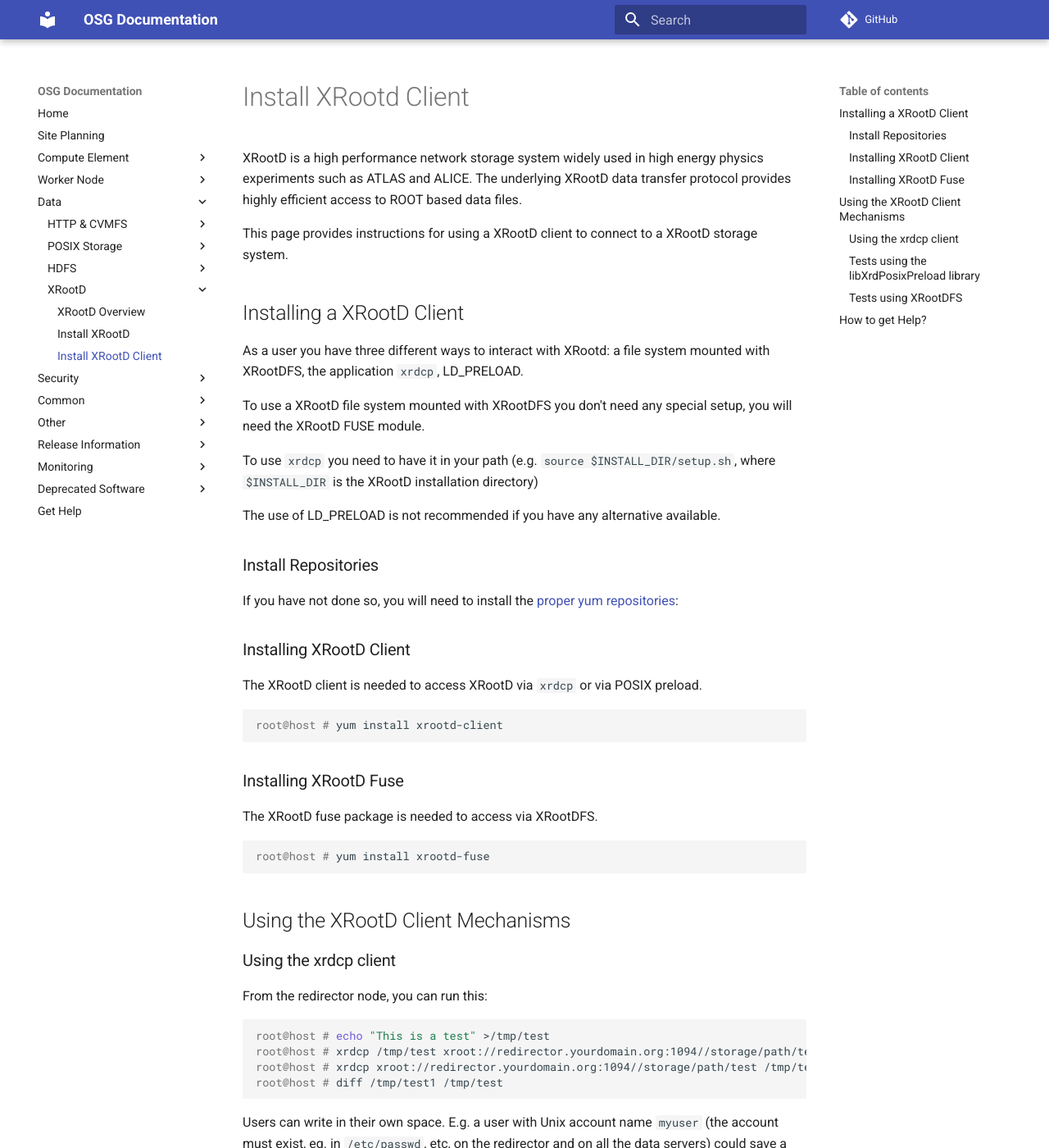
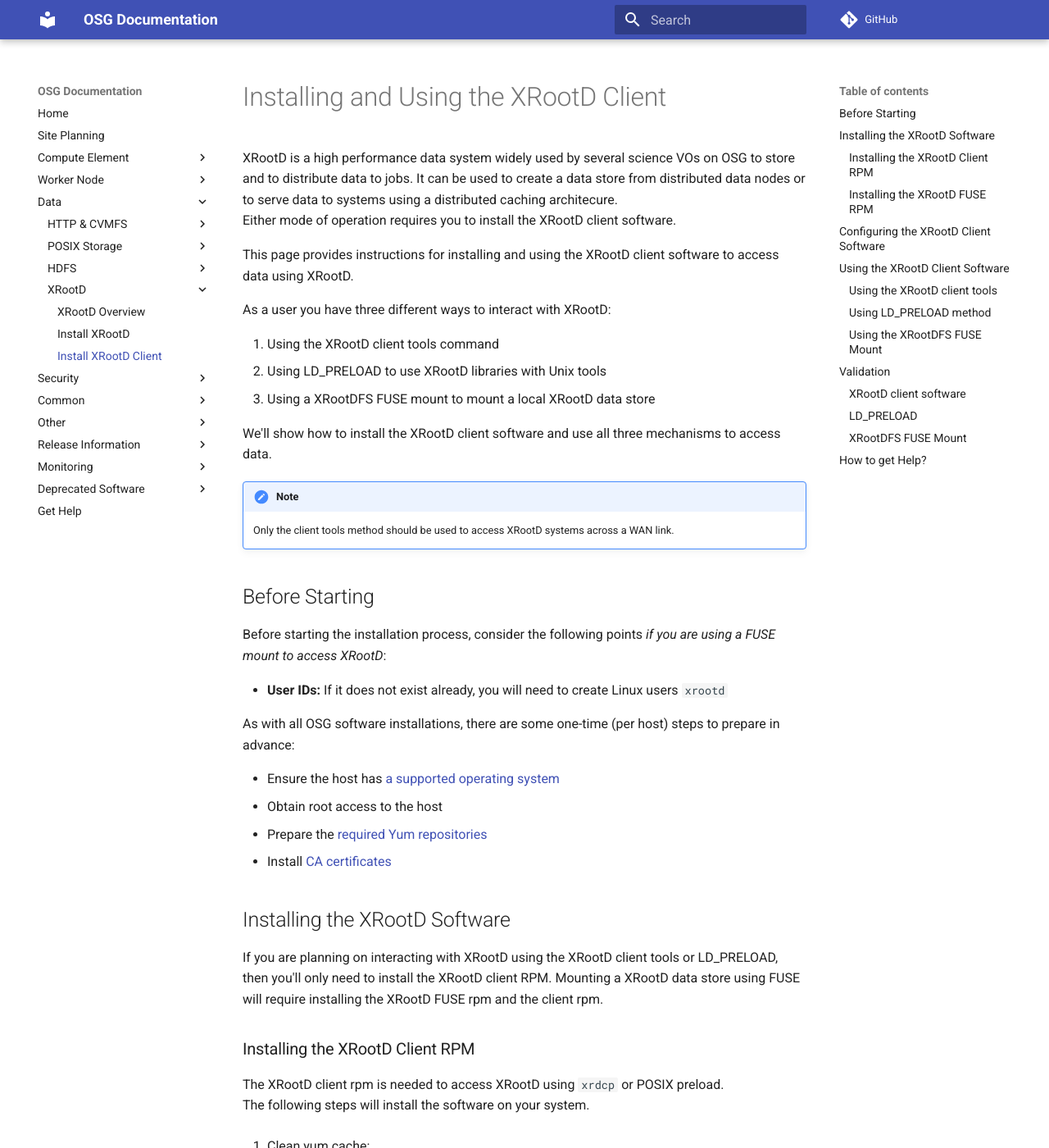
Before and after one commit to osg-htc/docs, an MkDocs documentation site: the page built from docs/data/install-xroot-client.md, in a window 1280 px wide and 1400 px high. Shown: the whole window at 82% size. Built offline with MkDocs 1.6.1 and Material for MkDocs 9.7.7, drawn with Linux system fonts in a browser that asks for light colours; comment, search, counter and statistics services are not loaded; old or Windows-style settings are respelled for this version of MkDocs; some of the changed text lies outside the part shown.

Commit message:
Add updates for SOFTWARE-3145 (update xrootd client install docs)

````diff
--- a/docs/data/install-xroot-client.md
+++ b/docs/data/install-xroot-client.md
@@ -1,69 +1,134 @@
+Installing and Using the XRootD Client
+==============================================
 
-Install XRootd Client
-=====================
+XRootD is a high performance data system widely used by several science VOs on OSG to store and to distribute data to
+jobs.
+It can be used to create a data store from distributed data nodes or to serve data to systems using a distributed
+caching architecure.
+Either mode of operation requires you to install the XRootD client software.
 
-XRootD is a high performance network storage system widely used in high energy physics experiments such as ATLAS and ALICE. The underlying XRootD data transfer protocol provides highly efficient access to ROOT based data files.
+This page provides instructions for installing and using the XRootD client software to access data using XRootD.
 
-This page provides instructions for using a XRootD client to connect to a XRootD storage system.
+As a user you have three different ways to interact with XRootD:
 
-Installing a XRootD Client
---------------------------
+1. Using the XRootD client tools command
+1. Using LD\_PRELOAD to use XRootD libraries with Unix tools
+1. Using a XRootDFS FUSE mount to mount a local XRootD data store
 
-As a user you have three different ways to interact with XRootd: a file system mounted with XRootDFS, the application `xrdcp`, LD\_PRELOAD.
+We'll show how to install the XRootD client software and use all three mechanisms to access data.
 
-To use a XRootD file system mounted with XRootDFS you don't need any special setup, you will need the XRootD FUSE module.
-
-To use `xrdcp` you need to have it in your path (e.g. `source $INSTALL_DIR/setup.sh`, where `$INSTALL_DIR` is the XRootD installation directory)
-
-The use of LD\_PRELOAD is not recommended if you have any alternative available.
-
-### Install Repositories
-
-If you have not done so, you will need to install the [proper yum repositories](../common/yum):
+!!! Note
+    Only the client tools method should be used to access XRootD systems across a WAN link.
 
 
-### Installing XRootD Client
+Before Starting
+---------------
 
-The XRootD client is needed to access XRootD via `xrdcp` or via POSIX preload.
+Before starting the installation process, consider the following points *if you are using a FUSE mount to access
+XRootD*:
+
+-   **User IDs:** If it does not exist already, you will need to create Linux users `xrootd`
+
+As with all OSG software installations, there are some one-time (per host) steps to prepare in advance:
+
+- Ensure the host has [a supported operating system](../release/supported_platforms)
+- Obtain root access to the host
+- Prepare the [required Yum repositories](../common/yum)
+- Install [CA certificates](../common/ca)
+
+
+Installing the XRootD Software
+------------------------------
+
+If you are planning on interacting with XRootD using the XRootD client tools  or LD\_PRELOAD, then you'll only need to install the XRootD
+client RPM.
+Mounting a XRootD data store using FUSE will require installing the XRootD FUSE rpm and the client rpm.
+
+### Installing the XRootD Client RPM
+
+The XRootD client rpm is needed to access XRootD using `xrdcp` or POSIX preload.
+The following steps will install the software on your system.
+
+1. Clean yum cache:
+
+        ::console
+        root@host # yum clean all --enablerepo=\*
+
+1. Update software:
+
+        :::console
+        root@host # yum update
+
+    This command will update **all** packages
+
+1. Install XRootD Client rpm:
+
+        :::console
+        root@host # yum install xrootd-client
+
+
+### Installing the XRootD FUSE RPM
+
+The XRootD FUSE rpm is only needed if you are planning on mounting a local XRootD data store.
+If you are planning on using a FUSE mount, you'll need to install the client rpm as outlined above and also run the following command:
+
+1. Install XRootD FUSE rpm:
+
+        :::console
+        root@host # yum install xrootd-fuse
+
+
+Configuring the XRootD Client Software
+--------------------------------------
+
+Once the appropriate RPM(s) are installed, only the FUSE setup will need further configuration.
+See [this](/docs/data//install-xrootd/#optional-enabling-a-fuse-mount) for instructions on updating your `fstab`.
+
+
+Using the XRootD Client Software
+----------------------------------
+
+### Using the XRootD client tools
+
+Once the `xrootd-client` rpm is installed, you should be able to use the `xrdcp` command to copy files to and from
+XRootD systems and the local file system.
+For example:
 
 ``` console
-root@host # yum install xrootd-client
+user@host # echo "This is a test" >/tmp/test
+user@host # xrdcp /tmp/test xroot://redirector.domain.org:1094//storage/path/test
+user@host # xrdcp xroot://redirector.domain.org:1094//storage/path/test /tmp/test1
+user@host # diff /tmp/test1 /tmp/test
 ```
 
-### Installing XRootD Fuse
-
-The XRootD fuse package is needed to access via XRootDFS.
+For other operations, you'll need to use the `xrdfs` command.
+This command allows you to do file operations such as creating directories, removing directories, deleting files, and
+moving files on a XRootD system, provided you have the appropriate authorization.
+The `xrdfs` command can be used interactively by running `xrdfs xroot://redirector.domain.org:1094/`.
+Alternatively, you can use it in batch mode by adding the `xrdfs` command after the xroot URI.  For example:
 
 ``` console
-root@host # yum install xrootd-fuse
+user@host # echo "This is a test" >/tmp/test
+user@host # xrdfs xroot://redirector.domain.org:1094/  mkdir  /storage/path/test
+user@host # xrdcp xroot://redirector.domain.org:1094//storage/path/test/test1 /tmp/test1
+user@host # xrdfs xroot://redirector.domain.org:1094/  ls  /storage/path/test/test1
+user@host # xrdfs xroot://redirector.domain.org:1094/  rm  /storage/path/test/test1
+user@host # xrdfs xroot://redirector.domain.org:1094/  rmdir  /storage/path/test
 ```
 
-Using the XRootD Client Mechanisms
-----------------------------------
 
-### Using the xrdcp client
+!!! Note
+    To access remote XRootD resources, you will may need to use a VOMS proxy in order to authenticate successfully.  The
+    XRootD client tools will automatically locate your proxy if you generate it using `voms-proxy-init`, otherwise you
+    can set the `X509_USER_PROXY` to the location of the proxy XRootD should use.
 
-From the redirector node, you can run this:
+### Using LD\_PRELOAD method
 
-``` console
-root@host # echo "This is a test" >/tmp/test
-root@host # xrdcp /tmp/test xroot://redirector.yourdomain.org:1094//storage/path/test
-root@host # xrdcp xroot://redirector.yourdomain.org:1094//storage/path/test /tmp/test1
-root@host # diff /tmp/test1 /tmp/test
-```
-
-Users can write in their own space. E.g. a user with Unix account name `myuser` (the account must exist, eg. in `/etc/passwd`, etc, on the redirector and on all the data servers) could save a file in XRootD:
-
-``` console
-root@host # echo "This is a user test" >/tmp/test
-root@host # xrdcp /tmp/test xroot://redirector.yourdomain.org:1094//storage/path/myuser/test
-```
-
-Note that `xrdcp` creates missing directories.
-
-### Tests using the libXrdPosixPreload library
-
-Using XRootD with the POSIX preload library (replace `/usr/lib64` with `/usr/lib` on 32-bit systems)
+In order to use the LD\_PRELOAD method to access a XRootD data store, you'll need to change your environment to use the
+XRootD libraries in conjunction with the standard Unix binaries.
+This is done by setting the `LD\_PRELOAD` environment variable.
+Once this is done, the standard unix commands like `mkdir`, `rm`, `cp`, etc. will work with xroot URIs.
+For example:
 
 ``` console
 root@host # export LD_PRELOAD=/usr/lib64/libXrdPosixPreload.so
@@ -76,9 +141,11 @@ root@host # rm xroot://redirector.yourdomain.org:1094//storage/path/subdir/test
 root@host # rmdir xroot://redirector.yourdomain.org:1094//storage/path/subdir
 ```
 
-### Tests using XRootDFS
+### Using the XRootDFS FUSE Mount
 
-The directory mounted using XRootDFS can be used as any other directory mounted on your file system. All the normal Unix commands should work. You don't need any special setup or library. Try using `cp`, `rm`, `mv`, `mkdir`, `rmdir`.
+The directory mounted using XRootDFS can be used as any other directory mounted on your file system.
+All the normal Unix commands should work out of the box.
+Try using `cp`, `rm`, `mv`, `mkdir`, `rmdir`.
 
 Assuming your mount is `/mnt/xrootd`:
 
@@ -92,6 +159,39 @@ root@host # diff /tmp/test1 /tmp/test
 root@host # rm -r /mnt/xrootd/subdir
 ```
 
+Validation
+----------
+
+You can validate your XRootD client installation by copying an example file from XRootD to the local file system.
+
+### XRootD client software
+
+Assuming that there is a file called `test_file` in your XRootD data store:
+
+``` console
+root@host # xrdcp xroot://redirector.yourdomain.org:1094//storage/path/test_file /tmp/test1
+```
+
+### LD\_PRELOAD
+
+Assuming that there is a file called `test_file` in your XRootD data store:
+
+``` console
+root@host # export LD_PRELOAD=/usr/lib64/libXrdPosixPreload.so
+root@host # cp xroot://redirector.yourdomain.org:1094//storage/path/test_file /tmp/test1
+```
+
+
+### XRootDFS FUSE Mount
+
+Assuming your mount is `/mnt/xrootd` and that there is a file called `test_file` in your XRootD data store:
+
+``` console
+root@host # cp /mnt/xrootd/test_file /tmp/test1
+```
+
+
+
 How to get Help?
 ----------------
 
````
